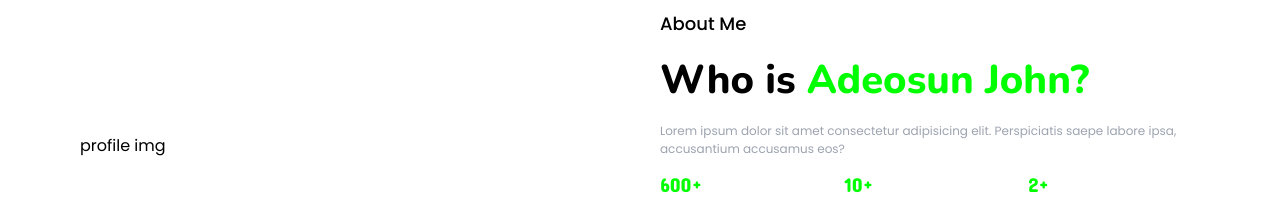
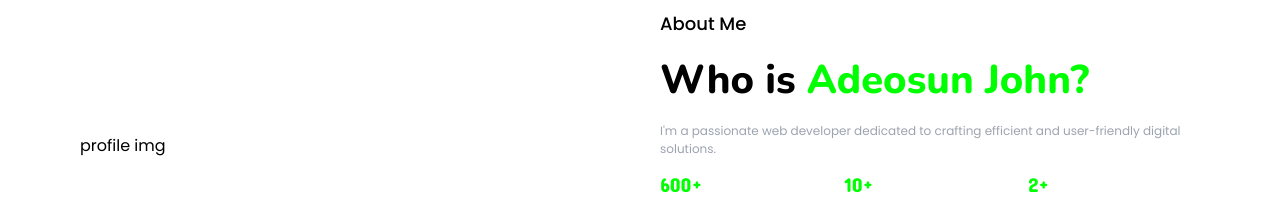
Before and after one commit to youngjohn-cloud/Portfolio, a React (Vite) app: page / in a window 1280 px wide. Shown: the part 920-1124 px from the top of the page. Built offline with nearby package versions, Linux system fonts and the light colour scheme.

Commit message:
description about me

```diff
--- a/src/components/About.tsx
+++ b/src/components/About.tsx
@@ -20,8 +20,8 @@ export default function About() {
             </div>
             <div className="profile-decription text-xs leading-normal text-gray-400">
               <p>
-                Lorem ipsum dolor sit amet consectetur adipisicing elit.
-                Perspiciatis saepe labore ipsa, accusantium accusamus eos?
+                I'm a passionate web developer dedicated to crafting efficient
+                and user-friendly digital solutions.
               </p>
             </div>
             <div className="project grid lg:grid-cols-3 grid-cols-2 max-[363px]:grid-cols-1 items-center gap-3">
```
